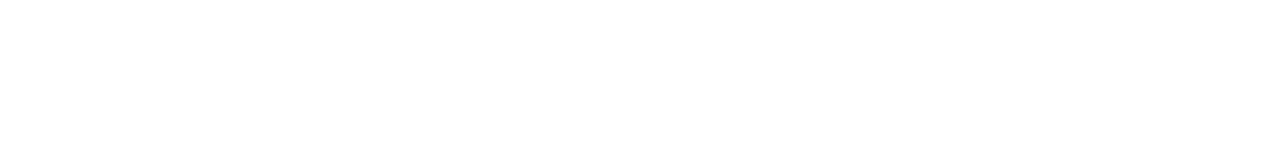
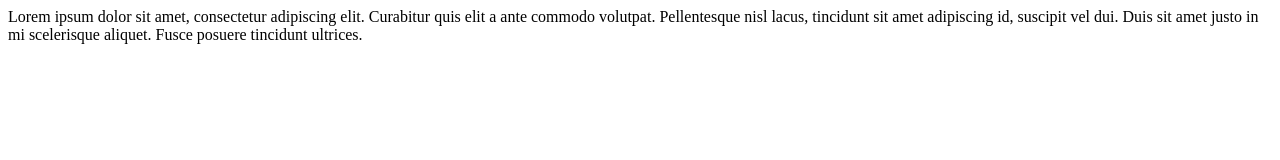
Before and after one commit to GavrilinEugene/test, a plain HTML site: page index.html in a window 1280 px wide. Drawn offline with Linux system fonts and the light colour scheme.

Commit message:
adding simple body

```diff
--- a/index.html
+++ b/index.html
@@ -4,4 +4,13 @@
                Title
           </title>
      </head>
+	<body>
+		<img src="" align="left">
+		<p>Lorem ipsum dolor sit amet, consectetur adipiscing elit.
+		Curabitur quis elit a ante commodo volutpat.
+		Pellentesque nisl lacus, tincidunt sit amet adipiscing id, suscipit vel dui.
+		Duis sit amet justo in mi scelerisque aliquet.
+		Fusce posuere tincidunt ultrices.<p>
+	</body>
+
 </html>
```
